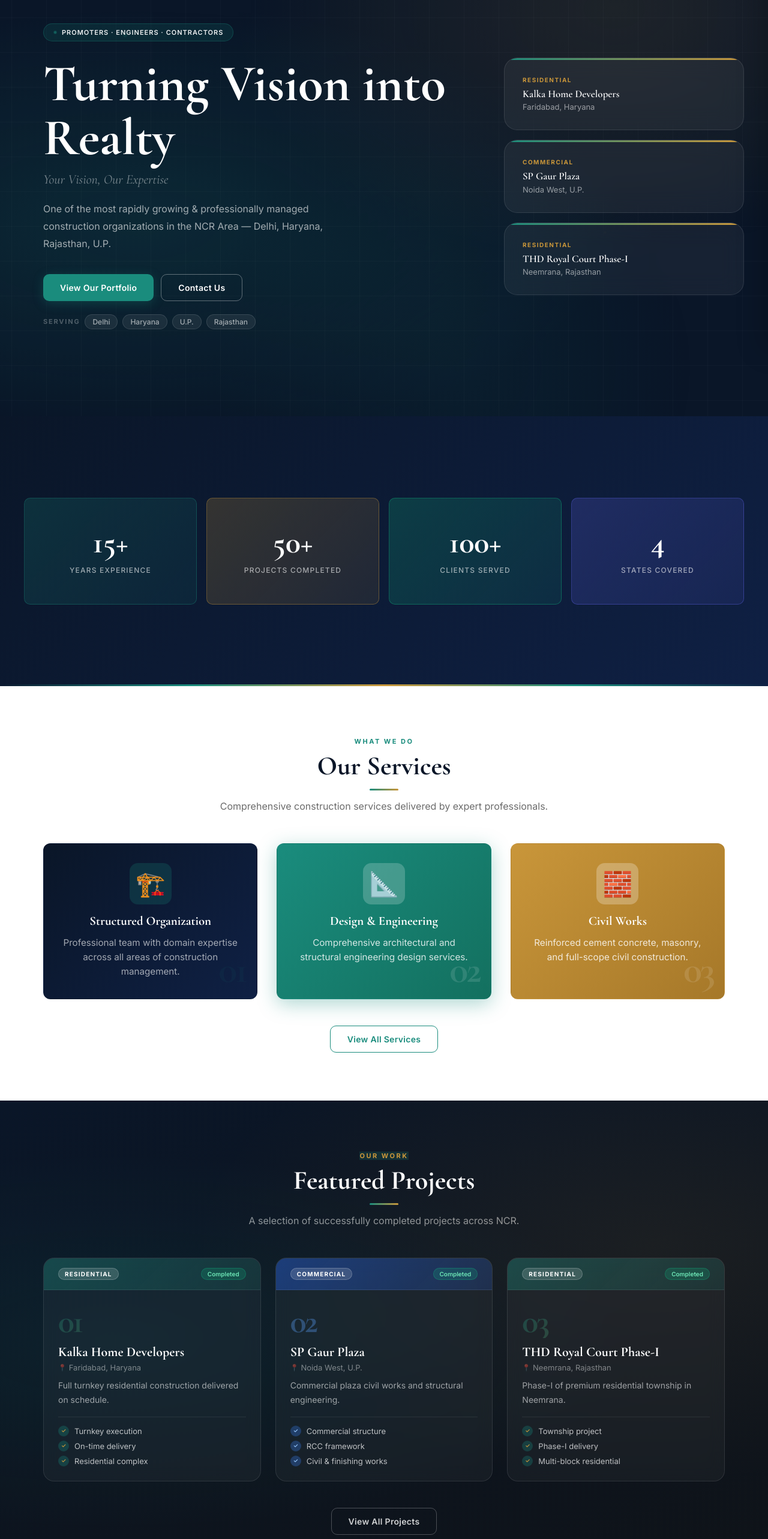
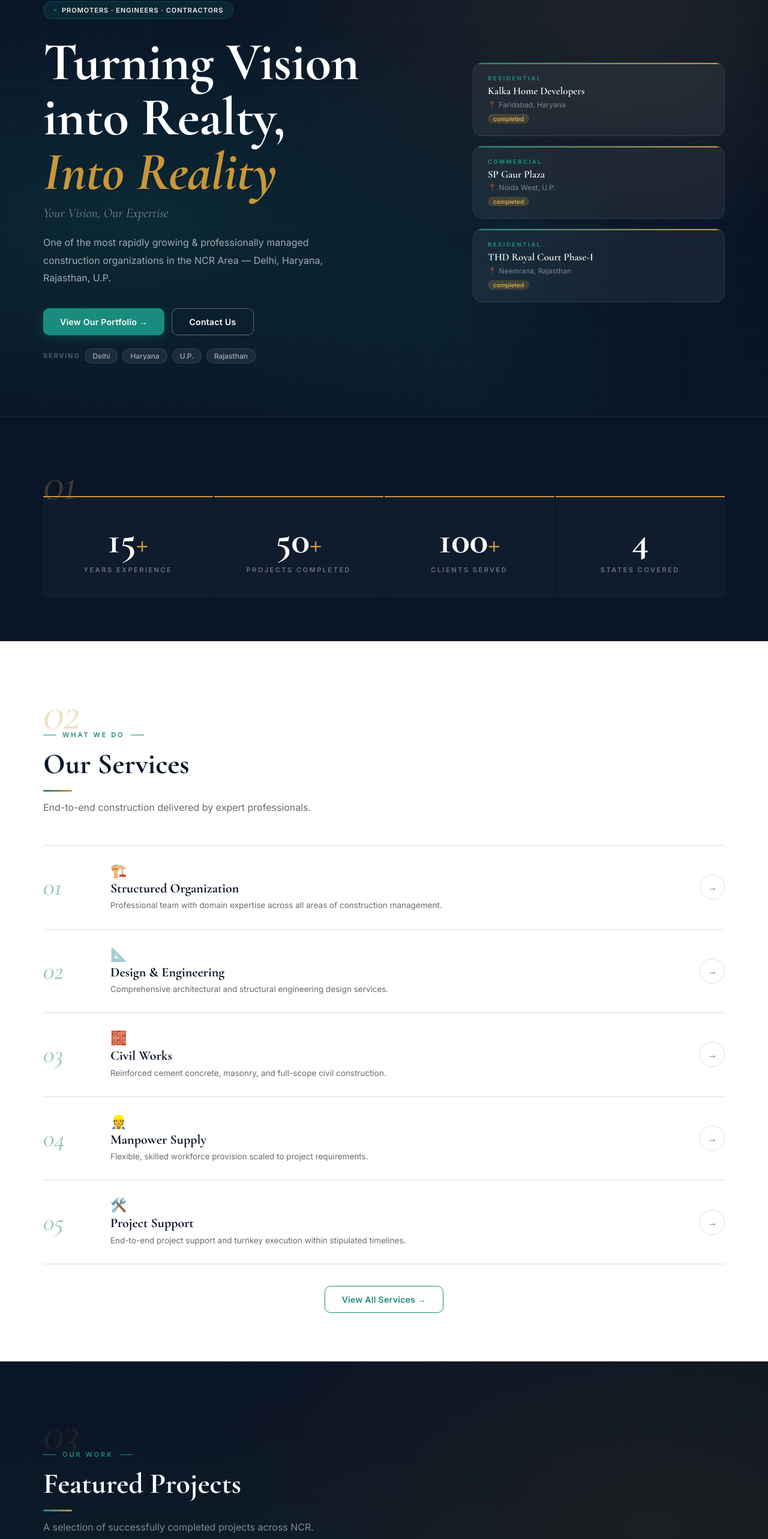
Before and after one commit to shivajitiwari1/sssbgroups, a Next.js app: page / in a window 1280 px wide. Shown: the part 215-2781 px from the top of the page at 60% size. Built offline with nearby package versions, Linux system fonts and the light colour scheme.

Commit message:
feat: home page premium redesign — hero split, service rows, why split, testi rotator, cta band

```diff
--- a/app/page.tsx
+++ b/app/page.tsx
@@ -1,111 +1,155 @@
 import Link from 'next/link';
+import siteData from '@/data/site.json';
 import Counter from '@/components/Counter';
-import siteData from '@/data/site.json';
+import RevealObserver from '@/components/RevealObserver';
+import TestiRotator from '@/components/TestiRotator';
+
+const gradients = [
+  'linear-gradient(135deg,#0a1628 0%,#1a3060 100%)',
+  'linear-gradient(135deg,#0f2044 0%,#1a8c7d 100%)',
+  'linear-gradient(135deg,#1a3060 0%,#c9963a 60%,#0a1628 100%)',
+];
 
 export default function HomePage() {
-  const { hero, stats, services, projects, testimonials, whyUs } = siteData;
-  const featuredProjects = projects.slice(0, 3);
-  const featuredServices = services.slice(0, 3);
-  const approvedTestimonials = testimonials.filter((t) => t.approved).slice(0, 3);
+  const featured = siteData.projects.slice(0, 3);
+  const services = siteData.services.slice(0, 5);
+  const approvedTesti = siteData.testimonials.filter((t) => t.approved).slice(0, 3);
 
   return (
     <>
-      {/* Hero */}
-      <section className="hero">
-        <div className="hero-bg-grad" aria-hidden="true" />
-        <div className="hero-grid" aria-hidden="true" />
-        <div className="hero-particles" aria-hidden="true" />
-        <div className="container hero-inner">
-          <div className="hero-content">
-            <span className="hero-badge">
-              <span className="hero-dot" />
-              {hero.badge}
-            </span>
-            <h1 className="hero-title">{hero.title}</h1>
-            <p className="hero-subtitle">{hero.subtitle}</p>
-            <p className="hero-desc">{hero.description}</p>
-            <div className="hero-actions">
-              <Link href={hero.cta1.href} className="btn-teal hero-btn-primary">{hero.cta1.label}</Link>
-              <Link href={hero.cta2.href} className="btn-ghost">{hero.cta2.label}</Link>
+      <RevealObserver />
+
+      {/* ── HERO ── */}
+      <section className="hero-v4">
+        <div className="hero-bg-grad" />
+        <div className="hero-grid" />
+        <div className="container">
+          <div className="hero-v4-inner">
+            {/* Left */}
+            <div className="hero-v4-left">
+              <div className="hero-badge hero-anim-1">
+                <span className="hero-dot" />
+                {siteData.hero.badge}
+              </div>
+              <h1 className="hero-display hero-anim-2">
+                {siteData.hero.title.split(',')[0]},<br />
+                <em>{siteData.hero.title.split(',')[1]?.trim() ?? 'Into Reality'}</em>
+              </h1>
+              <p className="hero-subtitle hero-anim-3">{siteData.hero.subtitle}</p>
+              <p className="hero-desc hero-anim-4">{siteData.hero.description}</p>
+              <div className="hero-btns hero-anim-5">
+                <Link href="/projects" className="btn btn-teal btn-lg hero-btn-primary">
+                  {siteData.hero.cta1.label} →
+                </Link>
+                <Link href="/contact" className="btn btn-ghost btn-lg">
+                  {siteData.hero.cta2.label}
+                </Link>
+              </div>
+              <div className="hero-trust hero-anim-5">
+                <span className="hero-trust-label">Serving</span>
+                {['Delhi', 'Haryana', 'U.P.', 'Rajasthan'].map((c) => (
+                  <span key={c} className="hero-trust-city">{c}</span>
+                ))}
+              </div>
             </div>
-            <div className="hero-trust">
-              <span className="hero-trust-label">Serving</span>
-              {['Delhi', 'Haryana', 'U.P.', 'Rajasthan'].map((city) => (
-                <span key={city} className="hero-trust-city">{city}</span>
+            {/* Right — floating project cards */}
+            <div className="hero-v4-right">
+              {featured.map((p, i) => (
+                <div key={p.id} className={`fp-card fp-card-anim-${i + 1}`}>
+                  <div className="fp-card-label">{p.type}</div>
+                  <div className="fp-card-name">{p.name}</div>
+                  <div className="fp-card-loc">📍 {p.location}</div>
+                  <span className={`fp-card-status ${p.status === 'Completed' ? 'fp-status-done' : 'fp-status-upcoming'}`}>
+                    {p.status}
+                  </span>
+                </div>
               ))}
             </div>
           </div>
-          <div className="hero-cards">
-            {featuredProjects.map((p) => (
-              <div key={p.id} className="hero-card hero-card-anim">
-                <span className="hero-card-type">{p.type}</span>
-                <h3>{p.name}</h3>
-                <p>{p.location}</p>
+        </div>
+      </section>
+
+      {/* ── STATS STRIP ── */}
+      <section className="stats-v4">
+        <div className="container">
+          <span className="sec-num">01</span>
+          <div className="stats-v4-grid">
+            {siteData.stats.map((s) => (
+              <div key={s.label} className="stat-v4 reveal">
+                <span className="stat-v4-num">
+                  <Counter target={Number(s.value)} />
+                  <span className="stat-v4-suf">{s.suffix}</span>
+                </span>
+                <span className="stat-v4-label">{s.label}</span>
               </div>
             ))}
           </div>
         </div>
       </section>
 
-      {/* Stats */}
-      <section className="stats-strip">
-        <div className="container stats-grid">
-          {stats.map((s) => (
-            <div key={s.label} className="stat-item">
-              <span className="stat-number">
-                <Counter target={s.value} suffix={s.suffix} />
-              </span>
-              <span className="stat-label">{s.label}</span>
-            </div>
-          ))}
-        </div>
-      </section>
+      <div className="sec-divider" />
 
-      {/* Services Preview */}
-      <section className="section">
+      {/* ── SERVICES ── */}
+      <section className="section" style={{ background: 'var(--white)' }}>
         <div className="container">
-          <div className="section-header">
-            <span className="section-tag">What We Do</span>
-            <h2>Our Services</h2>
-            <p>Comprehensive construction services delivered by expert professionals.</p>
+          <div className="reveal">
+            <span className="sec-num">02</span>
+            <span className="section-label">What We Do</span>
+            <h2 className="section-title">Our Services</h2>
+            <span className="h2-line" />
+            <p className="section-desc" style={{ marginTop: 12 }}>
+              End-to-end construction delivered by expert professionals.
+            </p>
           </div>
-          <div className="services-grid">
-            {featuredServices.map((s, i) => (
-              <div key={s.title} className="service-card" data-num={String(i + 1).padStart(2, '0')}>
-                <div className="service-icon">{s.icon}</div>
-                <h3>{s.title}</h3>
-                <p>{s.description}</p>
+          <div className="svc-rows" style={{ marginTop: 48 }}>
+            {services.map((s, i) => (
+              <div key={s.title} className="svc-row reveal">
+                <span className="svc-row-num">{String(i + 1).padStart(2, '0')}</span>
+                <div className="svc-row-body">
+                  <div className="svc-row-icon">{s.icon}</div>
+                  <div className="svc-row-title">{s.title}</div>
+                  <div className="svc-row-desc">{s.description}</div>
+                </div>
+                <div className="svc-row-arrow">→</div>
               </div>
             ))}
           </div>
-          <div className="section-cta">
-            <Link href="/services" className="btn-outline">View All Services</Link>
+          <div className="section-cta reveal" style={{ marginTop: 36 }}>
+            <Link href="/services" className="btn btn-outline">View All Services →</Link>
           </div>
         </div>
       </section>
 
-      {/* Portfolio Preview */}
+      <div className="sec-divider" />
+
+      {/* ── FEATURED PROJECTS ── */}
       <section className="section projects-home-section">
         <div className="container">
-          <div className="section-header projects-header">
-            <span className="section-tag">Our Work</span>
-            <h2>Featured Projects</h2>
-            <p>A selection of successfully completed projects across NCR.</p>
+          <div className="reveal projects-header">
+            <span className="sec-num" style={{ color: 'rgba(201,150,58,.35)' }}>03</span>
+            <span className="section-label">Our Work</span>
+            <h2 className="section-title" style={{ color: '#fff' }}>Featured Projects</h2>
+            <span className="h2-line" />
+            <p className="section-desc" style={{ color: 'rgba(255,255,255,.5)', marginTop: 12 }}>
+              A selection of successfully completed projects across NCR.
+            </p>
           </div>
-          <div className="projects-grid">
-            {featuredProjects.map((p, i) => (
-              <div key={p.id} className="project-card project-card-home" data-type={p.type.toLowerCase()} data-idx={i}>
-                <div className="project-card-band">
-                  <span className="project-type">{p.type}</span>
-                  <span className={`project-status ${p.status === 'completed' ? 'project-status-completed' : ''}`}>{p.status}</span>
+          <div className="projects-grid" style={{ marginTop: 48 }}>
+            {featured.map((p, i) => (
+              <div key={p.id} className="proj-v4 reveal" data-type={p.type.toLowerCase()}>
+                <div className="proj-v4-img">
+                  <div className="proj-v4-gradient" style={{ background: gradients[i % gradients.length] }} />
+                  <span className="proj-v4-num">{String(i + 1).padStart(2, '0')}</span>
+                  <span className={`proj-v4-pill ${p.status === 'Completed' ? 'status-delivered' : 'status-upcoming'}`}>
+                    {p.status}
+                  </span>
                 </div>
-                <div className="project-card-body-home">
-                  <div className="project-num">0{i + 1}</div>
-                  <h3>{p.name}</h3>
-                  <p className="project-location">{p.location}</p>
-                  <p className="project-desc">{p.description}</p>
-                  <ul className="project-highlights">
-                    {p.highlights.map((h) => (
+                <div className="proj-v4-body">
+                  <div className="proj-v4-type">{p.type}</div>
+                  <div className="proj-v4-name">{p.name}</div>
+                  <div className="proj-v4-loc">📍 {p.location}</div>
+                  <ul className="proj-v4-highlights">
+                    {p.highlights.slice(0, 3).map((h) => (
                       <li key={h}>{h}</li>
                     ))}
                   </ul>
@@ -113,73 +157,89 @@ export default function HomePage() {
               </div>
             ))}
           </div>
-          <div className="section-cta">
-            <Link href="/projects" className="btn-outline projects-cta-btn">View All Projects</Link>
+          <div className="section-cta reveal" style={{ marginTop: 40 }}>
+            <Link href="/projects" className="btn btn-ghost projects-cta-btn">View All Projects →</Link>
           </div>
         </div>
       </section>
 
-      {/* Why Choose Us */}
+      <div className="sec-divider" />
+
+      {/* ── WHY CHOOSE US ── */}
       <section className="section why-home-section">
         <div className="container">
-          <div className="section-header">
-            <span className="section-tag">Why SSB Group</span>
-            <h2>Why Choose Us</h2>
-            <p>The values and capabilities that set us apart.</p>
+          <div className="reveal">
+            <span className="sec-num">04</span>
+            <span className="section-label">Why SSB Group</span>
+            <h2 className="section-title">Why Choose Us</h2>
+            <span className="h2-line" />
           </div>
-          <div className="why-grid">
-            {whyUs.map((w, i) => (
-              <div key={w.title} className="why-card" data-idx={i}>
-                <span className="why-icon">{w.icon}</span>
-                <h3>{w.title}</h3>
-                <p>{w.description}</p>
+          <div className="why-split" style={{ marginTop: 56 }}>
+            {/* Left — pull quote + stat callouts */}
+            <div className="reveal-left">
+              <div className="why-pull-rule" />
+              <p className="why-pull-quote">
+                &ldquo;Built on precision.<br />Delivered with integrity.&rdquo;
+              </p>
+              <div className="why-pull-rule" />
+              <div style={{ display: 'flex', gap: 40, marginTop: 32, flexWrap: 'wrap' }}>
+                <div className="why-stat-callout">
+                  <span className="why-stat-num">{siteData.stats[0]?.value}{siteData.stats[0]?.suffix}</span>
+                  <span className="why-stat-label">{siteData.stats[0]?.label}</span>
+                </div>
+                <div className="why-stat-callout">
+                  <span className="why-stat-num">{siteData.stats[1]?.value}{siteData.stats[1]?.suffix}</span>
+                  <span className="why-stat-label">{siteData.stats[1]?.label}</span>
+                </div>
               </div>
-            ))}
+            </div>
+            {/* Right — compact why cards */}
+            <div className="why-mini-grid reveal-right">
+              {siteData.whyUs.map((w) => (
+                <div key={w.title} className="why-mini-card">
+                  <div className="why-mini-icon">{w.icon}</div>
+                  <div className="why-mini-title">{w.title}</div>
+                  <div className="why-mini-desc">{w.description}</div>
+                </div>
+              ))}
+            </div>
           </div>
         </div>
       </section>
 
-      {/* Testimonials Snippet */}
+      <div className="sec-divider" />
+
+      {/* ── TESTIMONIALS ── */}
       <section className="section testi-home-section">
         <div className="container">
-          <div className="section-header">
-            <span className="section-tag">Client Feedback</span>
-            <h2>What Our Clients Say</h2>
+          <div className="reveal" style={{ textAlign: 'center' }}>
+            <span className="sec-num" style={{ color: 'rgba(201,150,58,.35)' }}>05</span>
+            <span className="section-label" style={{ justifyContent: 'center' }}>Client Feedback</span>
+            <h2 className="section-title" style={{ color: '#fff' }}>What Our Clients Say</h2>
+            <span className="h2-line center" />
           </div>
-          <div className="testi-grid testi-home-grid">
-            {approvedTestimonials.map((t, i) => (
-              <div key={t.id} className="testi-card-rich testi-home-card" data-idx={i}>
-                <div className="testi-quote-mark">"</div>
-                <div className="testi-stars">{'★'.repeat(t.rating)}</div>
-                <p className="testi-body">{t.text}</p>
-                <div className="testi-footer">
-                  <div className="testi-avatar">{t.name[0]}</div>
-                  <div className="testi-name">{t.name}</div>
-                </div>
-              </div>
-            ))}
-          </div>
-          <div className="section-cta">
-            <Link href="/testimonials" className="btn-outline testi-cta-btn">Read All Testimonials</Link>
-          </div>
+          <TestiRotator testimonials={approvedTesti} />
         </div>
       </section>
 
-      {/* CTA Banner */}
-      <section className="cta-banner">
-        <div className="container cta-inner">
-          <h2>Ready to Start Your Project?</h2>
-          <p>Get in touch with SSB Group for a free consultation and quote.</p>
-          <div className="cta-actions">
-            <Link href="/contact" className="btn-teal">Get a Quote</Link>
-            <a
-              href={`https://wa.me/${siteData.contact.whatsapp}`}
-              target="_blank"
-              rel="noopener noreferrer"
-              className="btn-ghost"
-            >
-              WhatsApp Us
-            </a>
+      <div className="sec-divider" />
+
+      {/* ── CTA BAND ── */}
+      <section className="cta-v4">
+        <div className="container">
+          <div className="cta-v4-inner">
+            <div className="reveal-left">
+              <p className="cta-v4-title">
+                Ready to<br /><em style={{ color: 'var(--gold)' }}>Build Together?</em>
+              </p>
+              <p className="cta-v4-sub">Get in touch for a free consultation and quote.</p>
+            </div>
+            <div className="cta-v4-rule" />
+            <div className="cta-v4-btns reveal-right">
+              <Link href="/contact" className="btn btn-teal btn-lg">Start a Project</Link>
+              <a href={`https://wa.me/${siteData.contact.whatsapp}`} target="_blank" rel="noopener noreferrer"
+                className="btn btn-ghost btn-lg">WhatsApp Us</a>
+            </div>
           </div>
         </div>
       </section>
--- /dev/null
+++ b/components/TestiRotator.tsx
@@ -0,0 +1,43 @@
+'use client';
+import { useState, useEffect } from 'react';
+
+type Testi = { name: string; rating: number; text: string; approved: boolean };
+
+export default function TestiRotator({ testimonials }: { testimonials: Testi[] }) {
+  const [active, setActive] = useState(0);
+
+  useEffect(() => {
+    if (testimonials.length <= 1) return;
+    const id = setInterval(() => setActive((a) => (a + 1) % testimonials.length), 5000);
+    return () => clearInterval(id);
+  }, [testimonials.length]);
+
+  const current = testimonials[active];
+  if (!current) return null;
+
+  return (
+    <div style={{ marginTop: 48 }}>
+      <div className="testi-rotator reveal">
+        <div className="testi-rotate-item active">
+          <span className="testi-big-quote">&ldquo;</span>
+          <p className="testi-big-text">{current.text}</p>
+        </div>
+      </div>
+      <div className="testi-chips">
+        {testimonials.map((t, i) => (
+          <button
+            key={t.name}
+            className={`testi-chip${i === active ? ' active' : ''}`}
+            onClick={() => setActive(i)}
+          >
+            <div className="testi-chip-avatar">{t.name[0]}</div>
+            <div>
+              <div className="testi-chip-name">{t.name}</div>
+              <div className="testi-chip-stars">{'★'.repeat(t.rating)}</div>
+            </div>
+          </button>
+        ))}
+      </div>
+    </div>
+  );
+}
```
